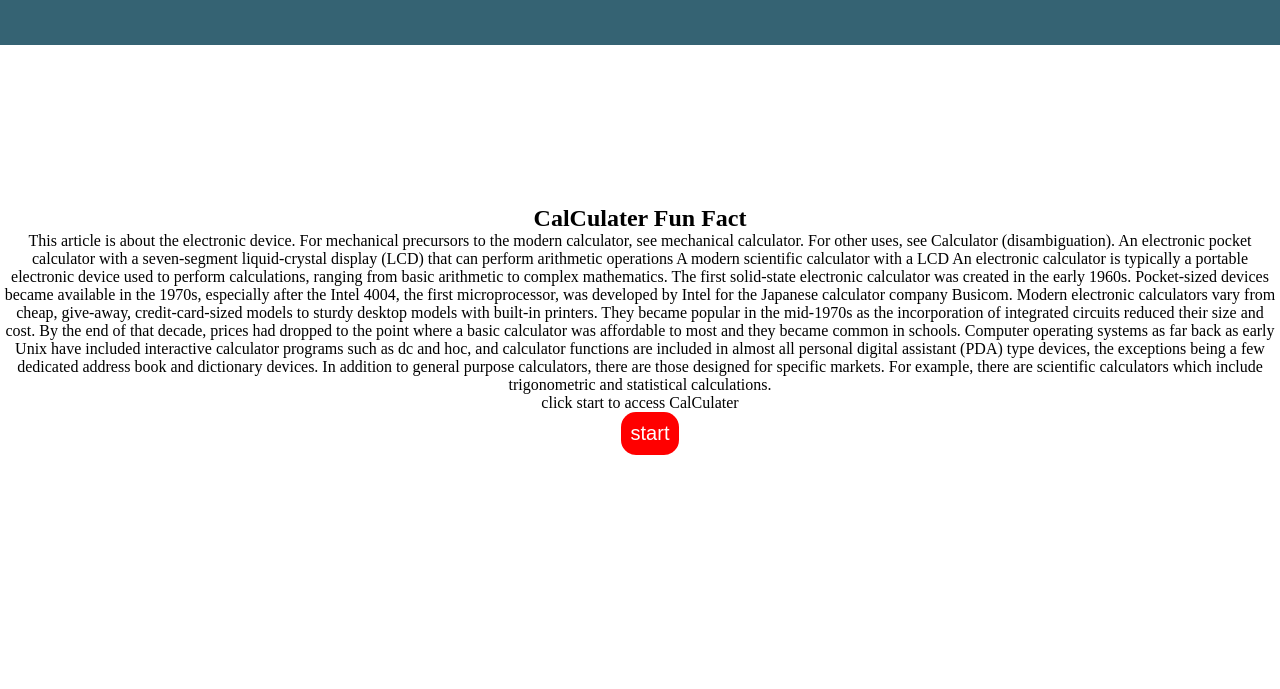
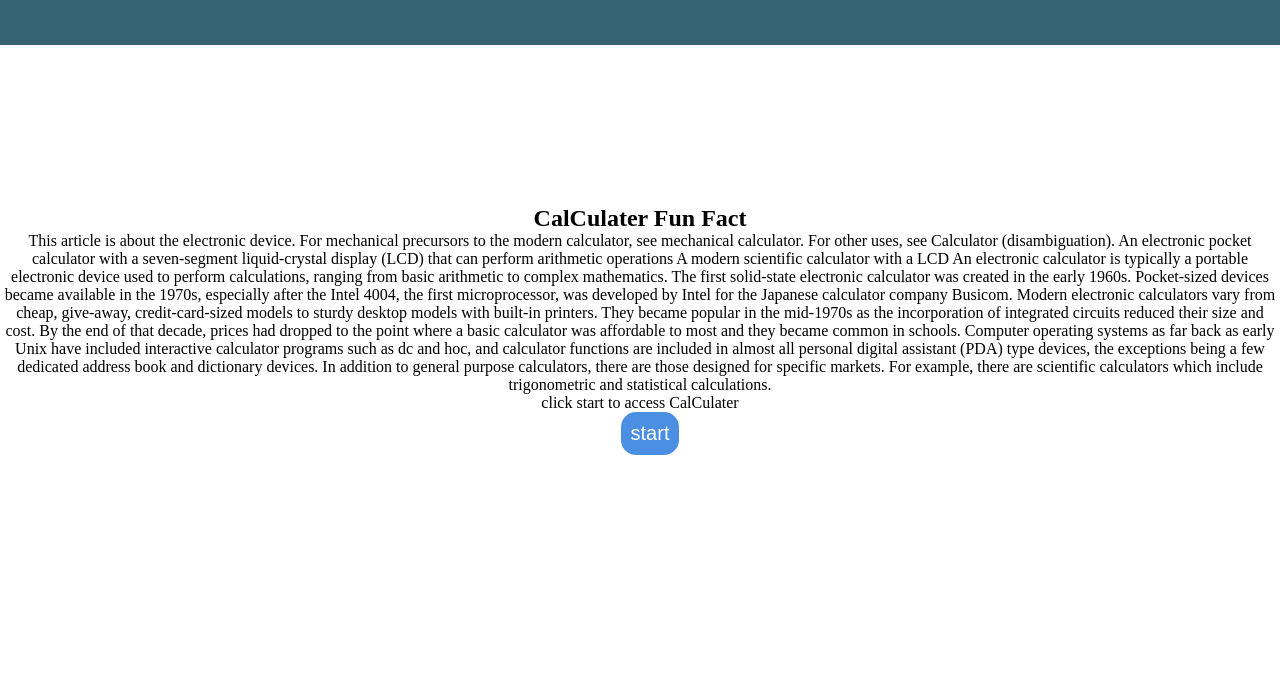
Before and after one commit to Nikkeljohn/Calculator, a plain HTML site: page index.html in a window 1280 px wide. Shown: the part 55-744 px from the top of the page. Drawn offline with Linux system fonts and the light colour scheme.

```diff
--- a/assets/css/style.css
+++ b/assets/css/style.css
@@ -66,7 +66,7 @@ footer {
 /*start button in 1st page*/
 .start{
     color: white;
-    background-color: #ff0000;
+    background-color: #4b8fe2;
     padding: 10px;
     border-radius: 15px;
     border: none;
@@ -224,8 +224,3 @@ footer {
             height: 250px;
         }
     }
-
-    }
-
-
-}
```
Also changed, not shown: assets/jss/script.js (line endings or trailing spaces), 1 other file.
